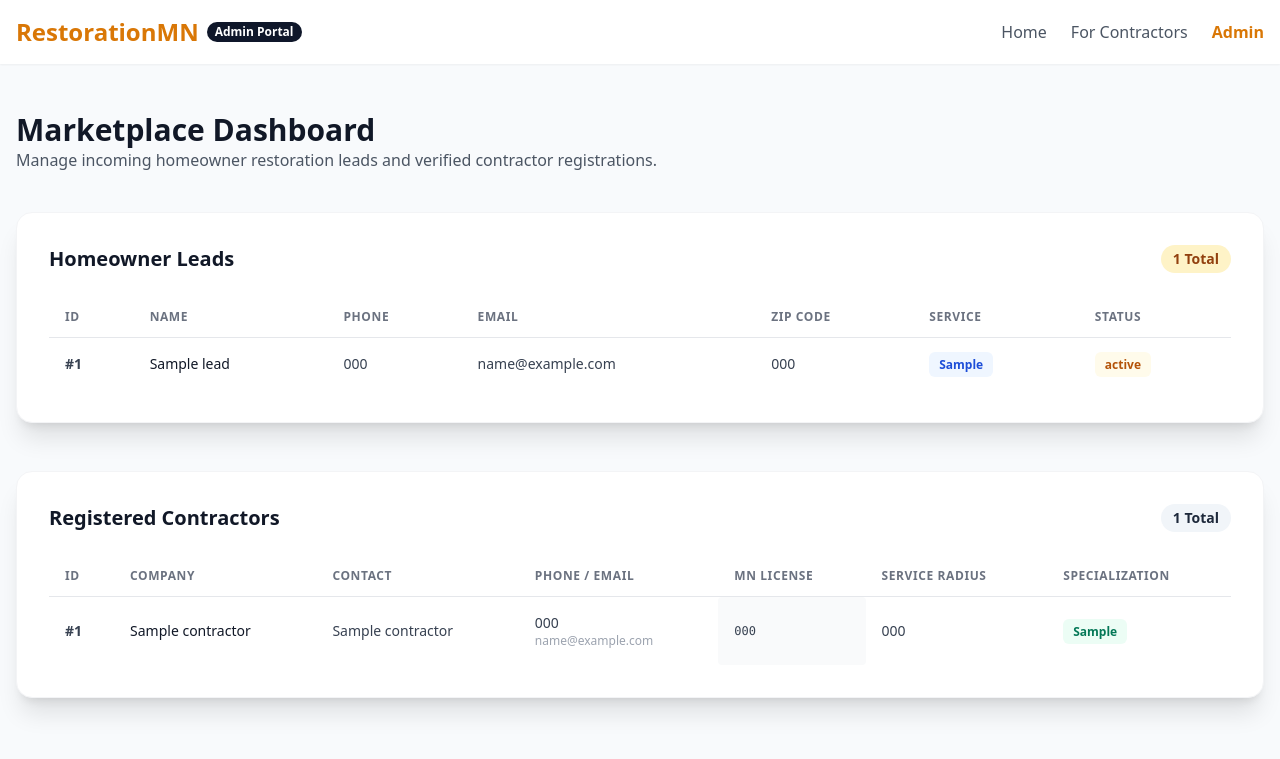
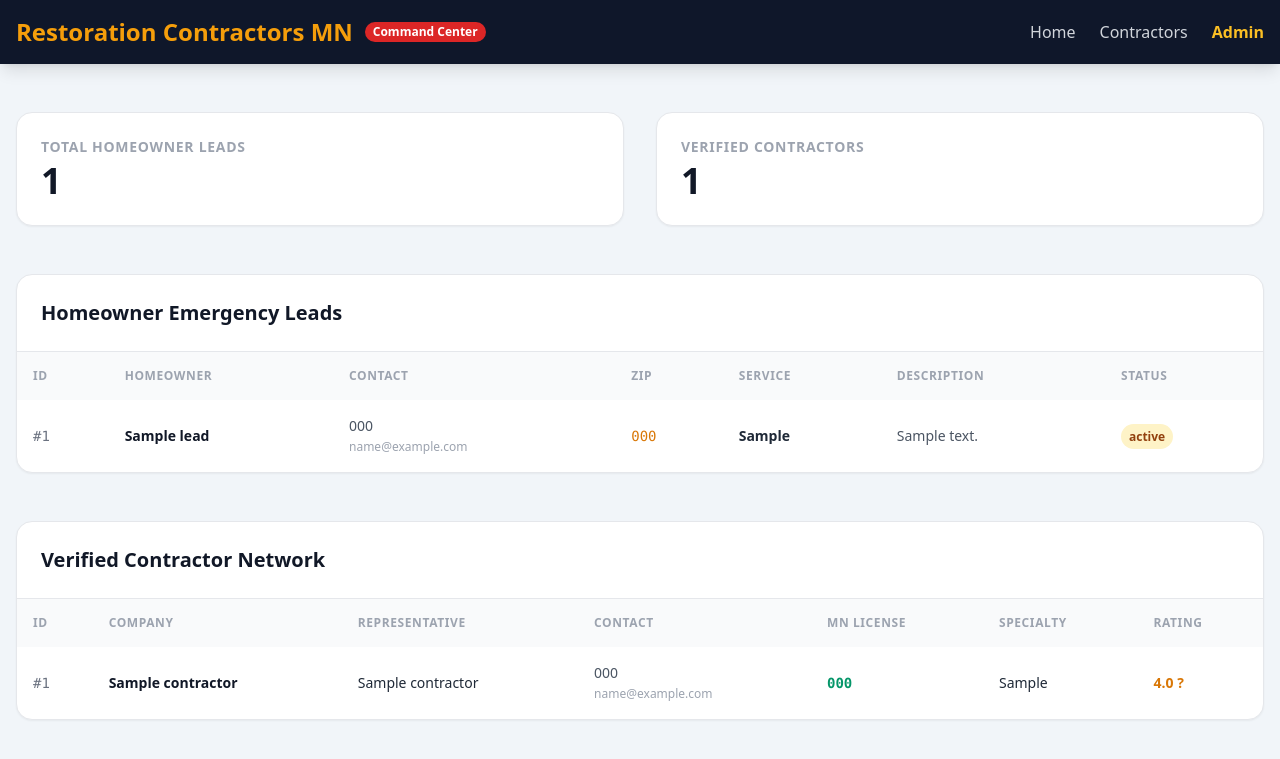
Before and after one commit to alamotte1956/best-leads-mn, a Flask app: page /admin in a window 1280 px wide. Shown: the top 759 px of the page. Run offline with Flask 3, Linux system fonts and the light colour scheme; tables that the repository leaves empty hold one stand-in row (values such as "Sample post"); some libraries are stand-ins or nearby versions.

Commit message:
Update header brand text on signup and admin templates to Restoration Contractors MN

```diff
--- a/templates/admin.html
+++ b/templates/admin.html
@@ -6,63 +6,60 @@
     <title>Admin Dashboard - Restoration Contractors MN</title>
     <script src='https://cdn.tailwindcss.com'></script>
 </head>
-<body class='bg-slate-50 font-sans'>
-    <!-- Header -->
-    <header class='bg-white shadow-sm sticky top-0 z-50'>
+<body class='bg-slate-100 font-sans'>
+    <header class='bg-slate-900 text-white shadow-lg sticky top-0 z-50'>
         <div class='max-w-7xl mx-auto px-4 py-4 flex justify-between items-center'>
-            <div class='flex items-center space-x-2'>
-                <span class='text-2xl font-black text-amber-600'>RestorationMN</span>
-                <span class='text-xs bg-slate-900 text-white px-2 py-0.5 rounded-full font-semibold'>Admin Portal</span>
+            <div class='flex items-center space-x-3'>
+                <span class='text-2xl font-black text-amber-500'>Restoration Contractors MN</span>
+                <span class='text-xs bg-red-600 text-white px-2 py-0.5 rounded-full font-semibold'>Command Center</span>
             </div>
             <nav class='flex items-center space-x-6'>
-                <a href='/' class='text-gray-600 hover:text-amber-600 font-medium'>Home</a>
-                <a href='/contractors/signup' class='text-gray-600 hover:text-amber-600 font-medium'>For Contractors</a>
-                <a href='/admin' class='text-amber-600 font-bold'>Admin</a>
+                <a href='/' class='text-gray-300 hover:text-white font-medium'>Home</a>
+                <a href='/contractors/signup' class='text-gray-300 hover:text-white font-medium'>Contractors</a>
+                <a href='/admin' class='text-amber-400 font-bold'>Admin</a>
             </nav>
         </div>
     </header>
 
-    <!-- Main Content -->
     <main class='max-w-7xl mx-auto px-4 py-12'>
-        <div class='mb-10'>
-            <h1 class='text-3xl font-extrabold text-gray-900'>Marketplace Dashboard</h1>
-            <p class='text-gray-600'>Manage incoming homeowner restoration leads and verified contractor registrations.</p>
+        <div class='grid grid-cols-1 md:grid-cols-2 gap-8 mb-12'>
+            <div class='bg-white p-6 rounded-2xl shadow-sm border border-gray-200'>
+                <div class='text-sm font-bold text-gray-400 uppercase tracking-wider mb-1'>Total Homeowner Leads</div>
+                <div class='text-4xl font-extrabold text-gray-900'>{{ leads|length }}</div>
+            </div>
+            <div class='bg-white p-6 rounded-2xl shadow-sm border border-gray-200'>
+                <div class='text-sm font-bold text-gray-400 uppercase tracking-wider mb-1'>Verified Contractors</div>
+                <div class='text-4xl font-extrabold text-gray-900'>{{ contractors|length }}</div>
+            </div>
         </div>
 
-        <!-- Leads Section -->
-        <div class='bg-white rounded-2xl shadow-xl p-8 mb-12 border border-gray-100'>
-            <h2 class='text-xl font-bold text-gray-900 mb-6 flex items-center justify-between'>
-                <span>Homeowner Leads</span>
-                <span class='text-sm bg-amber-100 text-amber-800 px-3 py-1 rounded-full'>{{ leads|length }} Total</span>
-            </h2>
-
+        <div class='bg-white rounded-2xl shadow-sm border border-gray-200 overflow-hidden mb-12'>
+            <div class='p-6 border-b border-gray-200'>
+                <h2 class='text-xl font-bold text-gray-900'>Homeowner Emergency Leads</h2>
+            </div>
             <div class='overflow-x-auto'>
                 <table class='w-full text-left border-collapse'>
                     <thead>
-                        <tr class='border-b border-gray-200 text-gray-500 text-xs uppercase tracking-wider'>
-                            <th class='py-3 px-4'>ID</th>
-                            <th class='py-3 px-4'>Name</th>
-                            <th class='py-3 px-4'>Phone</th>
-                            <th class='py-3 px-4'>Email</th>
-                            <th class='py-3 px-4'>ZIP Code</th>
-                            <th class='py-3 px-4'>Service</th>
-                            <th class='py-3 px-4'>Status</th>
+                        <tr class='bg-gray-50 text-gray-400 text-xs uppercase font-bold tracking-wider'>
+                            <th class='p-4'>ID</th>
+                            <th class='p-4'>Homeowner</th>
+                            <th class='p-4'>Contact</th>
+                            <th class='p-4'>ZIP</th>
+                            <th class='p-4'>Service</th>
+                            <th class='p-4'>Description</th>
+                            <th class='p-4'>Status</th>
                         </tr>
                     </thead>
-                    <tbody class='divide-y divide-gray-100 text-sm text-gray-700'>
+                    <tbody class='divide-y divide-gray-200 text-sm'>
                         {% for lead in leads %}
-                        <tr class='hover:bg-slate-50'>
-                            <td class='py-4 px-4 font-semibold'>#{{ lead.id }}</td>
-                            <td class='py-4 px-4 font-medium text-gray-900'>{{ lead.name }}</td>
-                            <td class='py-4 px-4'>{{ lead.phone }}</td>
-                            <td class='py-4 px-4'>{{ lead.email }}</td>
-                            <td class='py-4 px-4'>{{ lead.zip_code }}</td>
-                            <td class='py-4 px-4'><span class='bg-blue-50 text-blue-700 px-2.5 py-1 rounded-md text-xs font-semibold'>{{ lead.service_type }}</span></td>
-                            <td class='py-4 px-4'><span class='bg-amber-50 text-amber-700 px-2.5 py-1 rounded-md text-xs font-semibold'>{{ lead.status }}</span></td>
-                        </tr>
-                        {% else %}
                         <tr>
-                            <td colspan='7' class='py-8 text-center text-gray-400'>No homeowner leads submitted yet.</td>
+                            <td class='p-4 font-mono text-gray-500'>#{{ lead.id }}</td>
+                            <td class='p-4 font-bold text-gray-900'>{{ lead.name }}</td>
+                            <td class='p-4 text-gray-600'>{{ lead.phone }}<br><span class='text-xs text-gray-400'>{{ lead.email }}</span></td>
+                            <td class='p-4 font-mono font-medium text-amber-600'>{{ lead.zip_code }}</td>
+                            <td class='p-4 text-gray-800 font-semibold'>{{ lead.service_type }}</td>
+                            <td class='p-4 text-gray-600 max-w-xs truncate'>{{ lead.description or 'N/A' }}</td>
+                            <td class='p-4'><span class='px-2 py-1 bg-amber-100 text-amber-800 text-xs font-bold rounded-full'>{{ lead.status }}</span></td>
                         </tr>
                         {% endfor %}
                     </tbody>
@@ -70,40 +67,33 @@
             </div>
         </div>
 
-        <!-- Contractors Section -->
-        <div class='bg-white rounded-2xl shadow-xl p-8 border border-gray-100'>
-            <h2 class='text-xl font-bold text-gray-900 mb-6 flex items-center justify-between'>
-                <span>Registered Contractors</span>
-                <span class='text-sm bg-slate-100 text-slate-800 px-3 py-1 rounded-full'>{{ contractors|length }} Total</span>
-            </h2>
-
+        <div class='bg-white rounded-2xl shadow-sm border border-gray-200 overflow-hidden'>
+            <div class='p-6 border-b border-gray-200'>
+                <h2 class='text-xl font-bold text-gray-900'>Verified Contractor Network</h2>
+            </div>
             <div class='overflow-x-auto'>
                 <table class='w-full text-left border-collapse'>
                     <thead>
-                        <tr class='border-b border-gray-200 text-gray-500 text-xs uppercase tracking-wider'>
-                            <th class='py-3 px-4'>ID</th>
-                            <th class='py-3 px-4'>Company</th>
-                            <th class='py-3 px-4'>Contact</th>
-                            <th class='py-3 px-4'>Phone / Email</th>
-                            <th class='py-3 px-4'>MN License</th>
-                            <th class='py-3 px-4'>Service Radius</th>
-                            <th class='py-3 px-4'>Specialization</th>
+                        <tr class='bg-gray-50 text-gray-400 text-xs uppercase font-bold tracking-wider'>
+                            <th class='p-4'>ID</th>
+                            <th class='p-4'>Company</th>
+                            <th class='p-4'>Representative</th>
+                            <th class='p-4'>Contact</th>
+                            <th class='p-4'>MN License</th>
+                            <th class='p-4'>Specialty</th>
+                            <th class='p-4'>Rating</th>
                         </tr>
                     </thead>
-                    <tbody class='divide-y divide-gray-100 text-sm text-gray-700'>
-                        {% for c in contractors %}
-                        <tr class='hover:bg-slate-50'>
-                            <td class='py-4 px-4 font-semibold'>#{{ c.id }}</td>
-                            <td class='py-4 px-4 font-medium text-gray-900'>{{ c.company_name }}</td>
-                            <td class='py-4 px-4'>{{ c.contact_name }}</td>
-                            <td class='py-4 px-4'><div>{{ c.phone }}</div><div class='text-xs text-gray-400'>{{ c.email }}</div></td>
-                            <td class='py-4 px-4 font-mono text-xs bg-gray-50 px-2 py-1 rounded'>{{ c.license_number }}</td>
-                            <td class='py-4 px-4'>{{ c.service_radius_zip }}</td>
-                            <td class='py-4 px-4'><span class='bg-emerald-50 text-emerald-700 px-2.5 py-1 rounded-md text-xs font-semibold'>{{ c.service_type }}</span></td>
-                        </tr>
-                        {% else %}
+                    <tbody class='divide-y divide-gray-200 text-sm'>
+                        {% for contractor in contractors %}
                         <tr>
-                            <td colspan='7' class='py-8 text-center text-gray-400'>No contractors registered yet.</td>
+                            <td class='p-4 font-mono text-gray-500'>#{{ contractor.id }}</td>
+                            <td class='p-4 font-bold text-gray-900'>{{ contractor.company_name }}</td>
+                            <td class='p-4 text-gray-800'>{{ contractor.contact_name }}</td>
+                            <td class='p-4 text-gray-600'>{{ contractor.phone }}<br><span class='text-xs text-gray-400'>{{ contractor.email }}</span></td>
+                            <td class='p-4 font-mono text-emerald-600 font-semibold'>{{ contractor.license_number }}</td>
+                            <td class='p-4 text-gray-800'>{{ contractor.service_type }}</td>
+                            <td class='p-4 font-bold text-amber-600'>{{ contractor.rating }} ?</td>
                         </tr>
                         {% endfor %}
                     </tbody>
--- a/templates/contractor_signup.html
+++ b/templates/contractor_signup.html
@@ -10,7 +10,7 @@
     <header class='bg-white shadow-sm sticky top-0 z-50'>
         <div class='max-w-7xl mx-auto px-4 py-4 flex justify-between items-center'>
             <div class='flex items-center space-x-2'>
-                <span class='text-2xl font-black text-amber-600'>RestorationMN</span>
+                <span class='text-2xl font-black text-amber-600'>Restoration Contractors MN</span>
                 <span class='text-xs bg-blue-600 text-white px-2 py-0.5 rounded-full font-semibold'>Pro Network</span>
             </div>
             <nav class='flex items-center space-x-6'>
```
